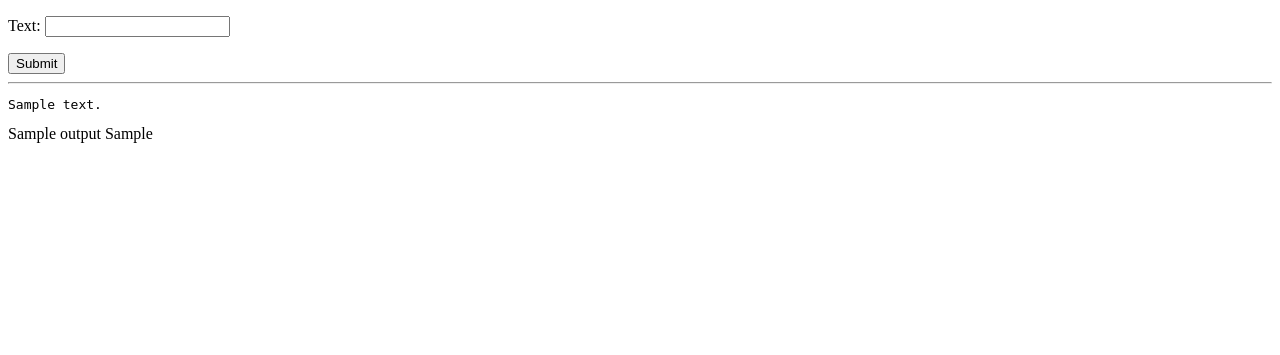
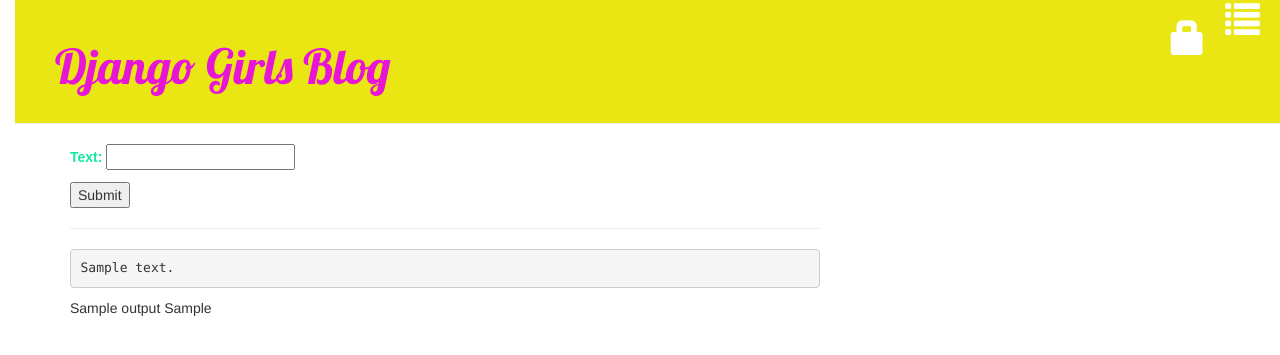
Before and after one commit to CrossFireZero/my-first-blog, a Django app: template editor/templates/snippets.html in a window 1280 px wide. Shown: the top 355 px of the page. Run offline with Django 3.2, Linux system fonts and the light colour scheme; tables that the repository leaves empty hold one stand-in row (values such as "Sample post"); the template is opened without the code that fills it: values that come from a table or form of the project are taken from there, most other values are stand-ins (such as "Sample title", 1, 10 or a date in 2020); some libraries are stand-ins or nearby versions.

Commit message:
Added base template from core app to editor

```diff
--- /dev/null
+++ b/editor/templates/base.html
@@ -0,0 +1,34 @@
+{% load static %}
+<html>
+    <head>
+        <a href="{% url 'code_editor' %}" class="top-menu"><span class="glyphicon glyphicon-list"></span></a>
+        <title>Django Girls blog</title>
+        <link rel="stylesheet" href="//maxcdn.bootstrapcdn.com/bootstrap/3.2.0/css/bootstrap.min.css">
+        <link rel="stylesheet" href="//maxcdn.bootstrapcdn.com/bootstrap/3.2.0/css/bootstrap-theme.min.css">
+        <link href="https://fonts.googleapis.com/css?family=Lobster&subset=latin,cyrillic" rel="stylesheet" type="text/css">
+        <link rel="stylesheet" href="{% static 'css/blog.css' %}">
+    </head>
+    <body>
+
+        <div class="page-header">
+            {% if user.is_authenticated %}
+                <a href="{% url 'post_new' %}" class="top-menu"><span class="glyphicon glyphicon-plus"></span></a>
+                <a href="{% url 'post_draft_list' %}" class="top-menu"><span class="glyphicon glyphicon-edit"></span></a>
+                <p class="top-menu">Hello {{ user.username }} <small>(<a href="{% url 'logout' %}">Log out</a>)</small></p>
+            {% else %}
+                <a href="{% url 'login' %}" class="top-menu"><span class="glyphicon glyphicon-lock"></span></a>
+            {% endif %}
+            <h1><a href="/">Django Girls Blog</a></h1>
+        </div>
+
+        <div class="content container">
+            <div class="row">
+                <div class="col-md-8">
+                    {% block content %}
+                    {% endblock %}
+                </div>
+            </div>
+        </div>
+
+    </body>
+</html>
--- a/editor/templates/snippets.html
+++ b/editor/templates/snippets.html
@@ -1,3 +1,6 @@
+{% extends 'base.html' %}
+
+{% block content %}
 <!DOCTYPE html>
 <html>
 <head>
@@ -26,3 +29,4 @@
 
 </body>
 </html>
+{% endblock %}
```
Also changed, not shown: editor/views.py (+9 -2 lines).
